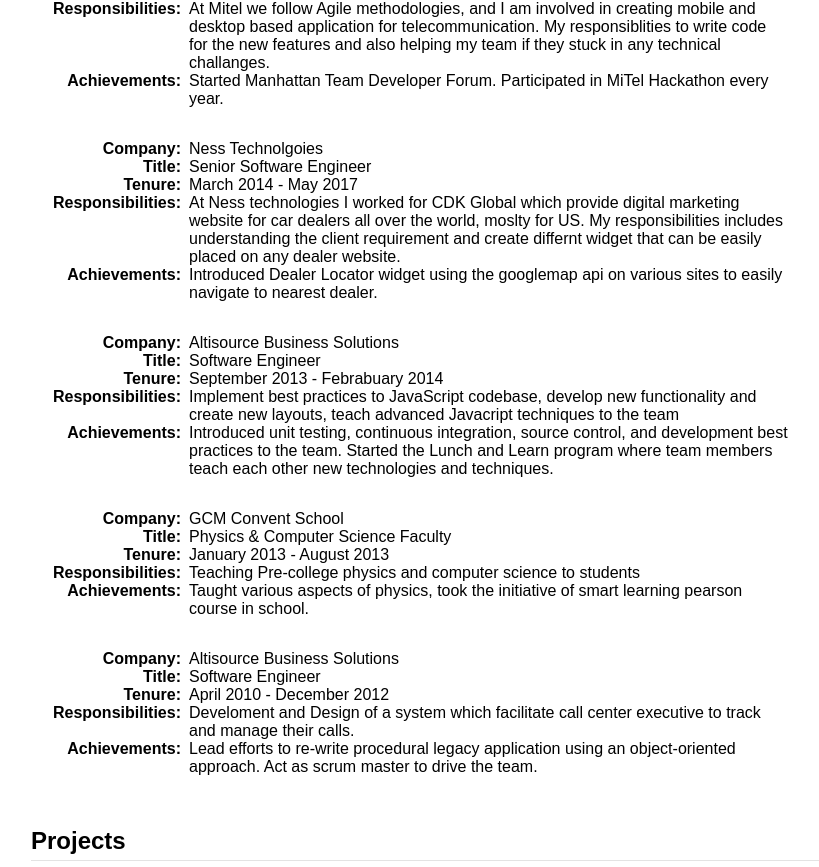
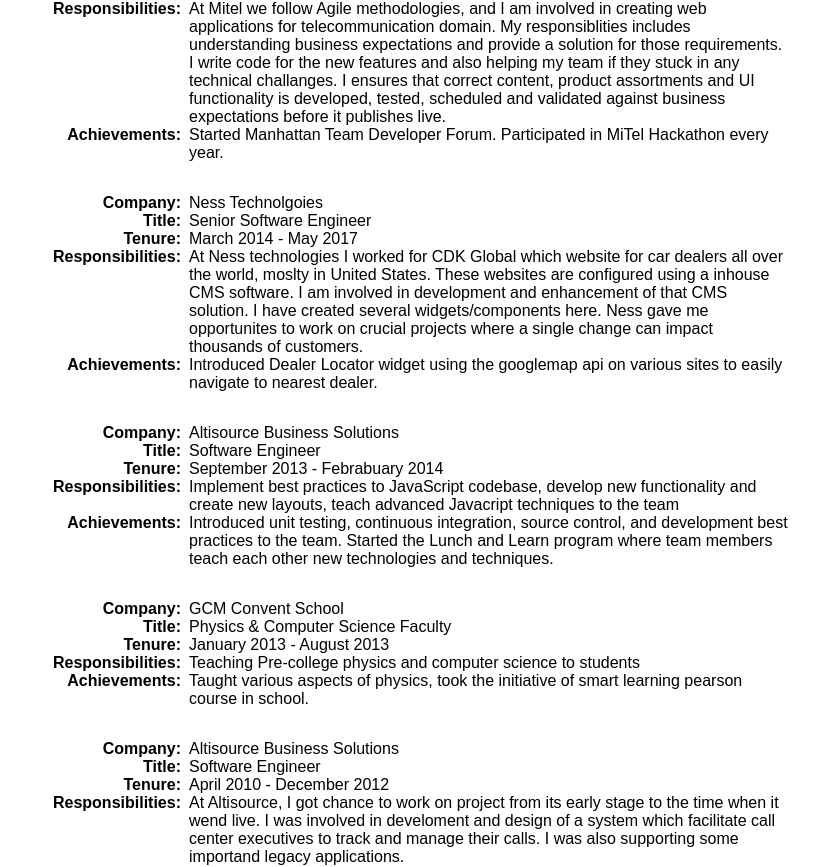
Before and after one commit to bhupendraparihar/bhupendraparihar.github.io, a React (Create React App) app: page / in a window 1280 px wide. Shown: the part 753-1620 px from the top of the page, without its empty margins (209-1028 px from the left). Built offline with nearby package versions, Linux system fonts and the light colour scheme; a web font is replaced by a local one.

Commit message:
Resume data updated

```diff
--- a/src/data/resume-data.js
+++ b/src/data/resume-data.js
@@ -115,7 +115,7 @@
             "title": "Lead Software Engineer",
             "startDate": "June 2017",
             "endDate": "Present",
-            "responsibilities": "At Mitel we follow Agile methodologies, and I am involved in creating mobile and desktop based application for telecommunication. My responsiblities to write code for the new features and also helping my team if they stuck in any technical challanges.",
+            "responsibilities": "At Mitel we follow Agile methodologies, and I am involved in creating web applications for telecommunication domain. My responsiblities includes understanding business expectations and provide a solution for those requirements. I write code for the new features and also helping my team if they stuck in any technical challanges. I ensures that correct content, product assortments and UI functionality is developed, tested, scheduled and validated against business expectations before it publishes live.",
             "achievements": "Started Manhattan Team Developer Forum. Participated in MiTel Hackathon every year."
         },
         {
@@ -124,7 +124,7 @@
             "title": "Senior Software Engineer",
             "startDate": "March 2014",
             "endDate": "May 2017",
-            "responsibilities": "At Ness technologies I worked for CDK Global which provide digital marketing website for car dealers all over the world, moslty for US. My responsibilities includes understanding the client requirement and create differnt widget that can be easily placed on any dealer website.",
+            "responsibilities": "At Ness technologies I worked for CDK Global which website for car dealers all over the world, moslty in United States. These websites are configured using a inhouse CMS software. I am involved in development and enhancement of that CMS solution. I have created several widgets/components here. Ness gave me opportunites to work on crucial projects where a single change can impact thousands of customers.",
             "achievements": "Introduced Dealer Locator widget using the googlemap api on various sites to easily navigate to nearest dealer."
         },
         {
@@ -151,8 +151,8 @@
             "title": "Software Engineer",
             "startDate": "April 2010",
             "endDate": "December 2012",
-            "responsibilities": "Develoment and Design of a system which facilitate call center executive to track and manage their calls.",
-            "achievements": "Lead efforts to re-write procedural legacy application using an object-oriented approach. Act as scrum master to drive the team."
+            "responsibilities": "At Altisource, I got chance to work on project from its early stage to the time when it wend live. I was involved in develoment and design of a system which facilitate call center executives to track and manage their calls. I was also supporting some importand legacy applications.",
+            "achievements": "Lead efforts to re-write procedural legacy application using an object-oriented approach. Learnt Agile process and acted as a scrum master to drive the team."
         }
     ],
     "training": [{
```
